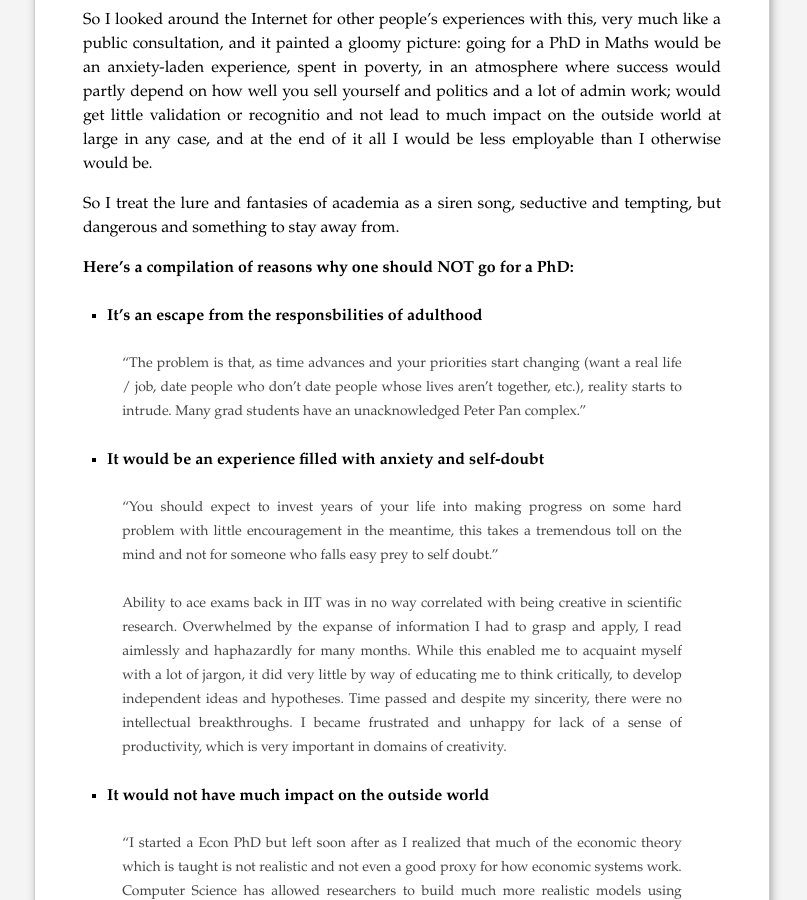
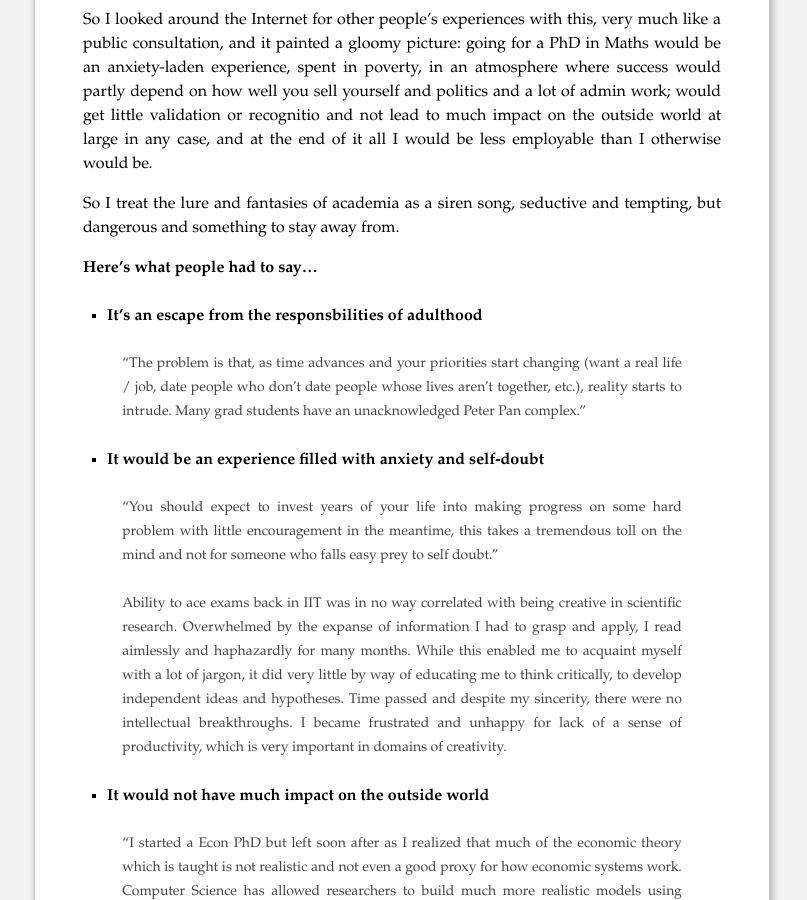
Before and after one commit to piyushahuja/piyushahuja.github.io, a Jekyll site: the page built from _posts/journal/2019-10-26-math-academia.md, in a window 1280 px wide and 900 px high, scrolled down 1503 px. Shown: the whole window, without its empty margins (238-1045 px from the left). Built offline with Jekyll 4.4.1, drawn with Linux system fonts in a browser that asks for light colours; comment, search, counter and statistics services are not loaded.

Commit message:
auto deployed

```diff
--- a/_posts/journal/2019-10-26-math-academia.md
+++ b/_posts/journal/2019-10-26-math-academia.md
@@ -30,7 +30,7 @@ So I treat the lure and fantasies of academia as a siren song, seductive and tem
 
 
 
-**Here's a compilation of reasons why one should NOT go for a PhD:**
+**Here's what people had to say...**
 
 * **It's an escape from the responsbilities of adulthood**
 
```
